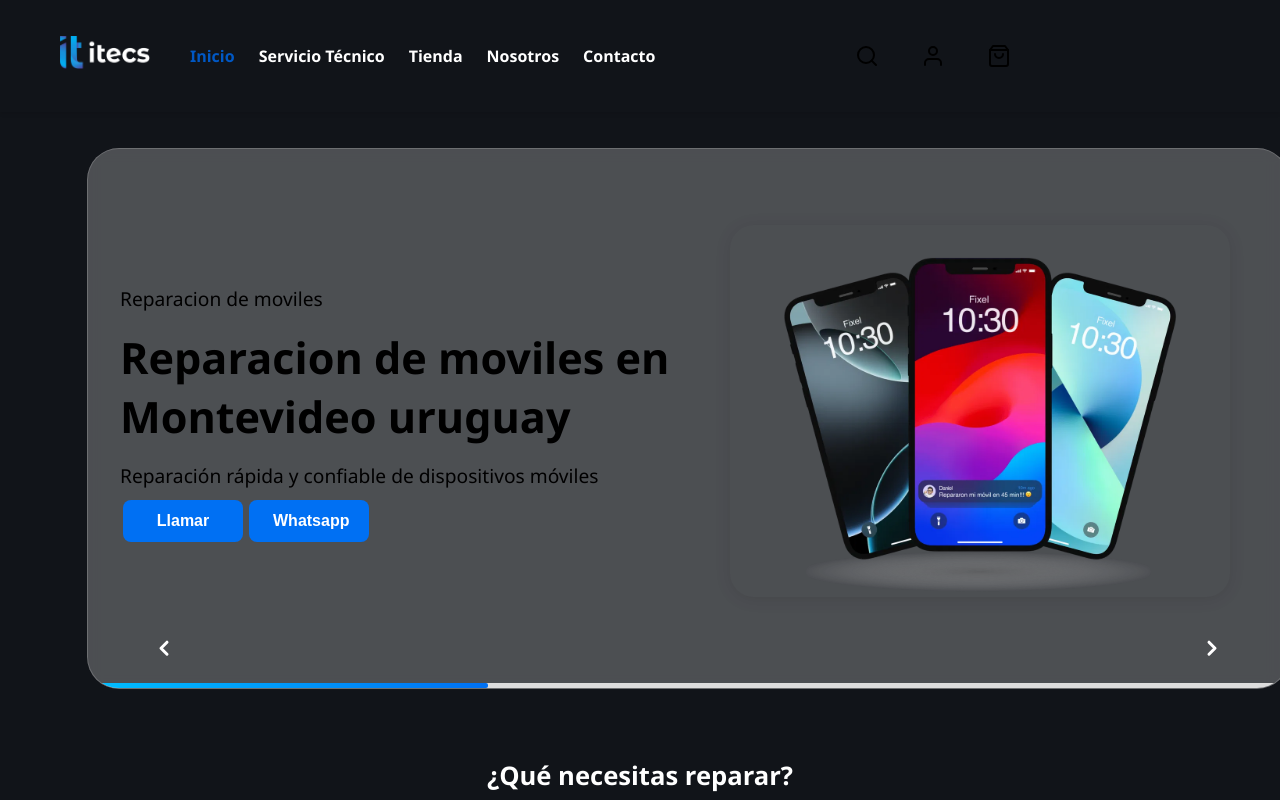
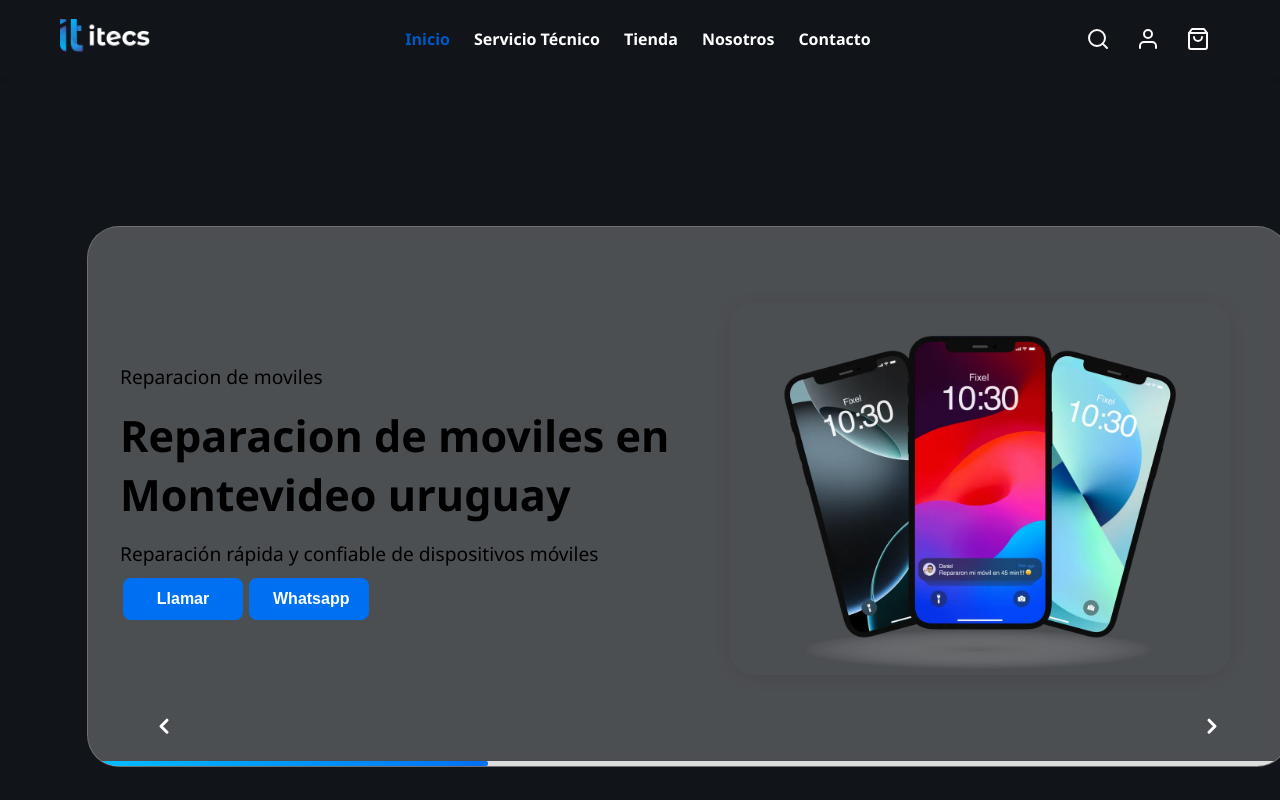
Before and after one commit to gustavo-manzini/Itecs, a React (Vite) app: page / in a window 1280 px wide. Shown: the top 800 px of the page. Built offline with nearby package versions, Linux system fonts and the light colour scheme.

Commit message:
Solucione el navbar

```diff
--- a/src/App.css
+++ b/src/App.css
@@ -20,12 +20,6 @@ body {
   background-color: #111419;
   box-shadow: 0 2px 4px rgba(0, 0, 0, 0.1);
   padding: 12px 0;
-  position: fixed;
-  top: 0;
-  left: 0;
-  width: 100%;
-  z-index: 9999;
-
 }
 
 .navbar-container {
@@ -92,12 +86,9 @@ body {
 /* Icons */
 
 .navbar-icons {
-display: flex;
-gap: 2rem;
-align-items: flex-start;
-padding: 2rem;
-max-width: 1200px;
-margin: 0 auto;
+  display: flex;
+  gap: 1rem;
+  color: #fcfafa;
 }
 
 .icon {
@@ -150,7 +141,6 @@ margin: 0 auto;
   .navbar-menu-icon {
     display: block;
   }
-
   .hero-section {
     flex-direction: column;
     align-items: center;
--- a/src/Componentes/Navbar.jsx
+++ b/src/Componentes/Navbar.jsx
@@ -14,8 +14,6 @@ function Navbar() {
             alt="Logo "
             className="logo-itecs"
           />
-          {/* <span className="logo-it">It</span>
-      <span className="logo-itecs">itecs</span> */}
         </Link>
 
         <div
```
